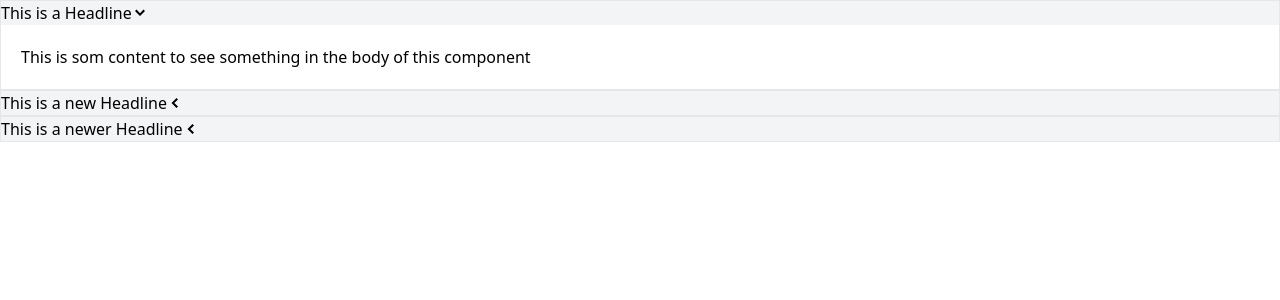
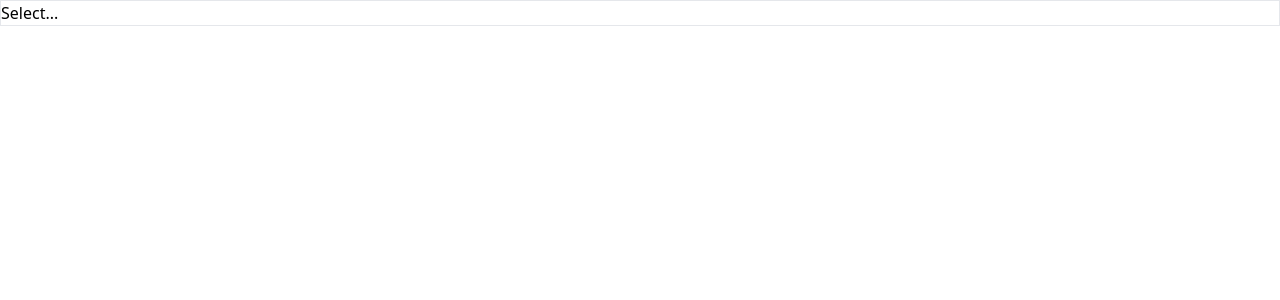
Before and after one commit to ArthurRaimann/comps, a React (Vite) app: page / in a window 1280 px wide. Shown: the top 300 px of the page. Built offline with nearby package versions, Linux system fonts and the light colour scheme.

Commit message:
bis inkl. 12. 200

```diff
--- a/src/App.tsx
+++ b/src/App.tsx
@@ -1,30 +1,23 @@
-import Accordion from './components/Accordion';
+import { useState } from "react";
+import Dropdown from "./components/Dropdown";
+import { DropdownContent } from "./models/dropdownType";
 
 function App() {
-  const items = [
-    {
-      id: 'def34',
-      label: 'This is a Headline',
-      content:
-        'This is som content to see something in the body of this component',
-    },
-    {
-      id: 'njdv7',
-      label: 'This is a new Headline',
-      content:
-        'This is som content to see something in the body of this component',
-    },
-    {
-      id: 'nisdkv7',
-      label: 'This is a newer Headline',
-      content:
-        'This is som content to see something in the body of this component',
-    },
-  ];
+  const [selection,setSelection] = useState<DropdownContent|null>(null)
+
+  const handleSelect = (selection: DropdownContent | null) => {
+    setSelection(selection)
+  }
+
+  const options = [
+    {label:'Red', value: 'red'},
+    {label:'Blue', value: 'blue'},
+    {label:'Green', value: 'green'},
+  ]
 
   return (
     <div>
-      <Accordion items={items} />
+      <Dropdown options={options} value={selection} onChange={handleSelect}/>
     </div>
   );
 }
--- a/src/components/Accordion.tsx
+++ b/src/components/Accordion.tsx
@@ -3,7 +3,7 @@ import { AccordionType } from '../models/accordionType';
 import { GoChevronLeft, GoChevronDown } from 'react-icons/go';
 
 function Accordion({ items }: AccordionType) {
-  const [expandedIndex, setExpandedIndex] = useState(0);
+  const [expandedIndex, setExpandedIndex] = useState(-1);
 
   const handleClick = (itemIndex: number) => {
     if (itemIndex === expandedIndex) {
@@ -17,19 +17,19 @@ function Accordion({ items }: AccordionType) {
     const isExpanded = index === expandedIndex;
 
     return (
-      <div className="border" key={item.id}>
-        <div className="bg-gray-100" onClick={() => handleClick(index)}>
-          <span className="flex items-center">
+      <div key={item.id}>
+        <div className="flex justify-between p-3 bg-gray-50 border-b items-center cursor-pointer" onClick={() => handleClick(index)}>
             {item.label}
-            {isExpanded ? <GoChevronDown /> : <GoChevronLeft />}
-          </span>
+
+            <span className='text-2xl'>{isExpanded ? <GoChevronDown /> : <GoChevronLeft />}</span>
+
         </div>
-        {isExpanded && <div className="p-5">{item.content}</div>}
+        {isExpanded && <div className="p-5 border-b">{item.content}</div>}
       </div>
     );
   });
 
-  return <div>{renderedItems}</div>;
+  return <div className="border-x border-t rounded">{renderedItems}</div>;
 }
 
 export default Accordion;
--- /dev/null
+++ b/src/components/Dropdown.tsx
@@ -0,0 +1,32 @@
+import { useState } from "react"
+import { DropdownType, DropdownContent } from "../models/dropdownType"
+
+function Dropdown({options, value, onChange}: DropdownType) {
+
+    const [isOpen,setIsOpen] = useState(false)
+
+
+    const handleClick = () => {
+        setIsOpen(!isOpen)
+    }
+
+    const handleOptionClick = (selectedOption: DropdownContent) => {
+        onChange(selectedOption)
+        setIsOpen(false)
+    }
+
+    const optionsList = options.map((option, index) => {
+        return (
+            <div onClick={() => handleOptionClick(option)} key={`${index}${option.value}`}>{option.label}</div>
+        )
+    })
+
+    return (
+        <div className="border">
+            <div onClick={handleClick}>{ value?.label ||'Select...'}</div>
+            {isOpen && (<div> {optionsList}</div>)}
+        </div>
+    )
+}
+
+export default Dropdown
--- /dev/null
+++ b/src/models/dropdownType.tsx
@@ -0,0 +1,10 @@
+export interface DropdownType {
+    options: DropdownContent[],
+    value: DropdownContent | null,
+    onChange: Function
+}
+
+export interface DropdownContent {
+    label: string,
+    value: string
+}
--- /dev/null
+++ b/src/pages/AccordionPage.tsx
@@ -0,0 +1,32 @@
+import Accordion from '../components/Accordion';
+
+function AccordionPage() {
+  const items = [
+    {
+      id: 'def34',
+      label: 'This is a Headline',
+      content:
+        'This is som content to see something in the body of this component',
+    },
+    {
+      id: 'njdv7',
+      label: 'This is a new Headline',
+      content:
+        'This is som content to see something in the body of this component',
+    },
+    {
+      id: 'nisdkv7',
+      label: 'This is a newer Headline',
+      content:
+        'This is som content to see something in the body of this component',
+    },
+  ];
+
+  return (
+    <div>
+      <Accordion items={items} />
+    </div>
+  );
+}
+
+export default AccordionPage;
```
